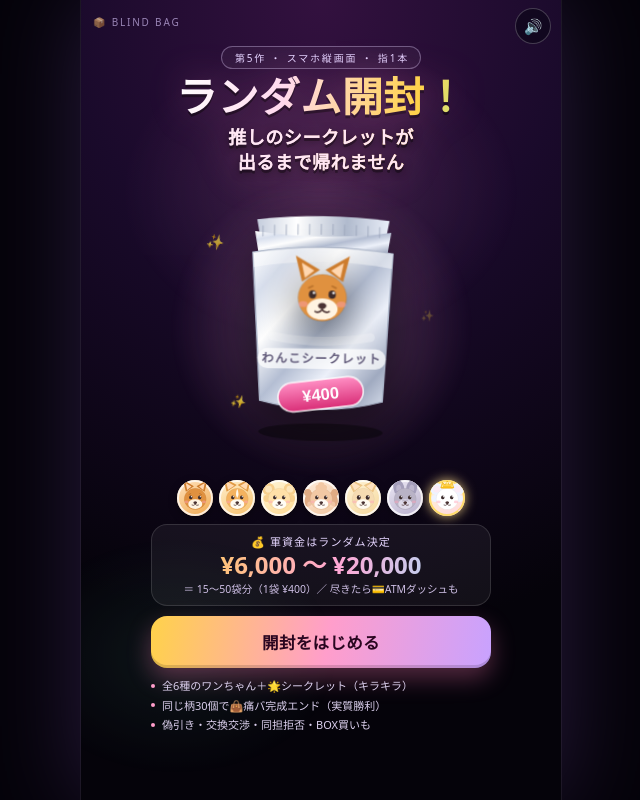
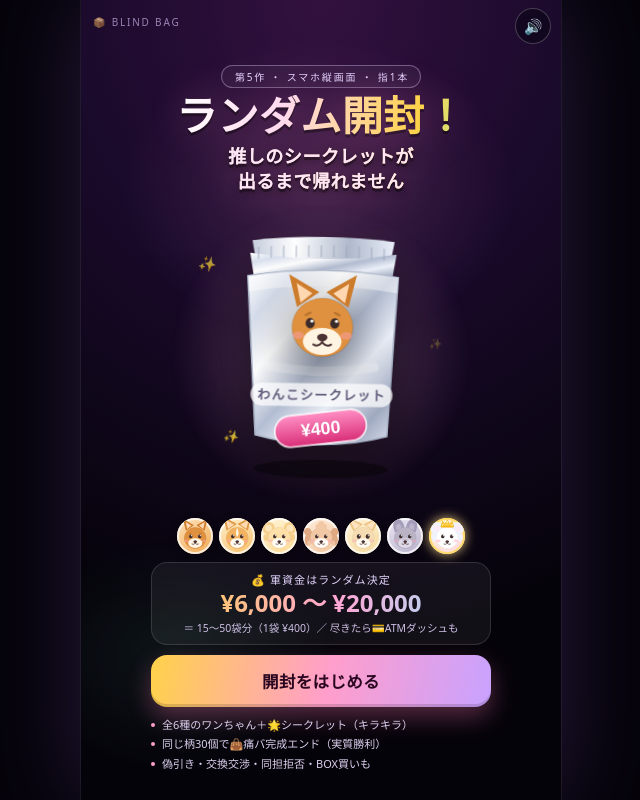
Before and after one commit to 7ckwhjy67f-stack/ticket-error-escape, a plain HTML site: page blind/index.html in a window 1280 px wide. Shown: the whole page, without its empty margins (319-959 px from the left). Drawn offline with Linux system fonts and the light colour scheme.

Commit message:
Blind bag: center title vertically, larger bag art

```diff
--- a/blind/index.html
+++ b/blind/index.html
@@ -79,7 +79,7 @@
   .badge{
     position:relative; z-index:2; font-size:10px; letter-spacing:.18em; color:#e4d3ff;
     border:1px solid rgba(228,211,255,.35); border-radius:999px; padding:3px 11px 3px 13px;
-    margin-bottom:7px; background:rgba(255,255,255,.04); white-space:nowrap;
+    margin-top:auto; margin-bottom:7px; background:rgba(255,255,255,.04); white-space:nowrap;
   }
   .logo{
     position:relative; z-index:2; margin:0; text-align:center; line-height:1;
@@ -99,7 +99,7 @@
 
   .baghero{
     position:relative; z-index:2; width:100%; display:grid; place-items:center;
-    margin-top:2px; height:min(40vh, 300px); flex:0 0 auto;
+    margin-top:2px; height:min(42vh, 320px); flex:0 0 auto;
   }
   .bagglow{
     position:absolute; width:72%; aspect-ratio:1; border-radius:50%;
@@ -108,7 +108,7 @@
   }
   @keyframes glowPulse{ 0%,100%{ transform:scale(.94); opacity:.8; } 50%{ transform:scale(1.06); opacity:1; } }
   .bag{
-    position:relative; width:min(54vw, 214px); transform-origin:50% 80%;
+    position:relative; width:min(58vw, 230px); transform-origin:50% 80%;
     animation:float 3.6s ease-in-out infinite;
   }
   @keyframes float{ 0%,100%{ transform:translateY(0) rotate(-1deg); } 50%{ transform:translateY(-9px) rotate(1deg); } }
@@ -165,7 +165,7 @@
   .btn.ghost::after{ display:none; }
 
   .rules{
-    position:relative; z-index:2; list-style:none; margin:10px 0 0; padding:0;
+    position:relative; z-index:2; list-style:none; margin:10px 0 auto; padding:0;
     width:100%; max-width:340px; display:grid; gap:4px;
   }
   .rules li{ font-size:11px; color:#dcd0ee; display:flex; gap:7px; align-items:center; line-height:1.4; }
@@ -805,9 +805,9 @@ function bagSVG(p){
   + '<path d="M38 62 q72 -12 144 0 l-9 152 q-63 17 -126 0 z" fill="url(#'+p+'f)" stroke="#a9b3c7" stroke-width="1.5"/>'
   + '<path d="M38 62 q72 -12 144 0 l-1 15 q-71 -12 -142 0 z" fill="#ffffff" opacity=".45"/>'
   + '<path d="M60 148 q50 9 100 0" stroke="#ffffff" stroke-width="9" opacity=".3" fill="none" stroke-linecap="round"/>'
-  + '<svg x="62" y="56" width="96" height="96" viewBox="0 0 100 100">' + dogInner(DOGS[0]) + '</svg>'
-  + '<rect x="44" y="160" width="132" height="21" rx="10.5" fill="#ffffff" opacity=".72"/>'
-  + '<text x="110" y="175" text-anchor="middle" font-size="12.5" font-weight="900" fill="#5f5878" letter-spacing="1.2" font-family="Hiragino Sans, sans-serif">わんこシークレット</text>'
+  + '<svg x="54" y="50" width="112" height="112" viewBox="0 0 100 100">' + dogInner(DOGS[0]) + '</svg>'
+  + '<rect x="42" y="164" width="136" height="22" rx="11" fill="#ffffff" opacity=".72"/>'
+  + '<text x="110" y="180" text-anchor="middle" font-size="12.5" font-weight="900" fill="#5f5878" letter-spacing="1.2" font-family="Hiragino Sans, sans-serif">わんこシークレット</text>'
   + '<g transform="rotate(-7 110 210)">'
   + '<rect x="66" y="192" width="88" height="30" rx="15" fill="url(#'+p+'p)"/>'
   + '<rect x="66" y="192" width="88" height="30" rx="15" fill="none" stroke="#ffffff" stroke-width="1.8" opacity=".75"/>'
```
